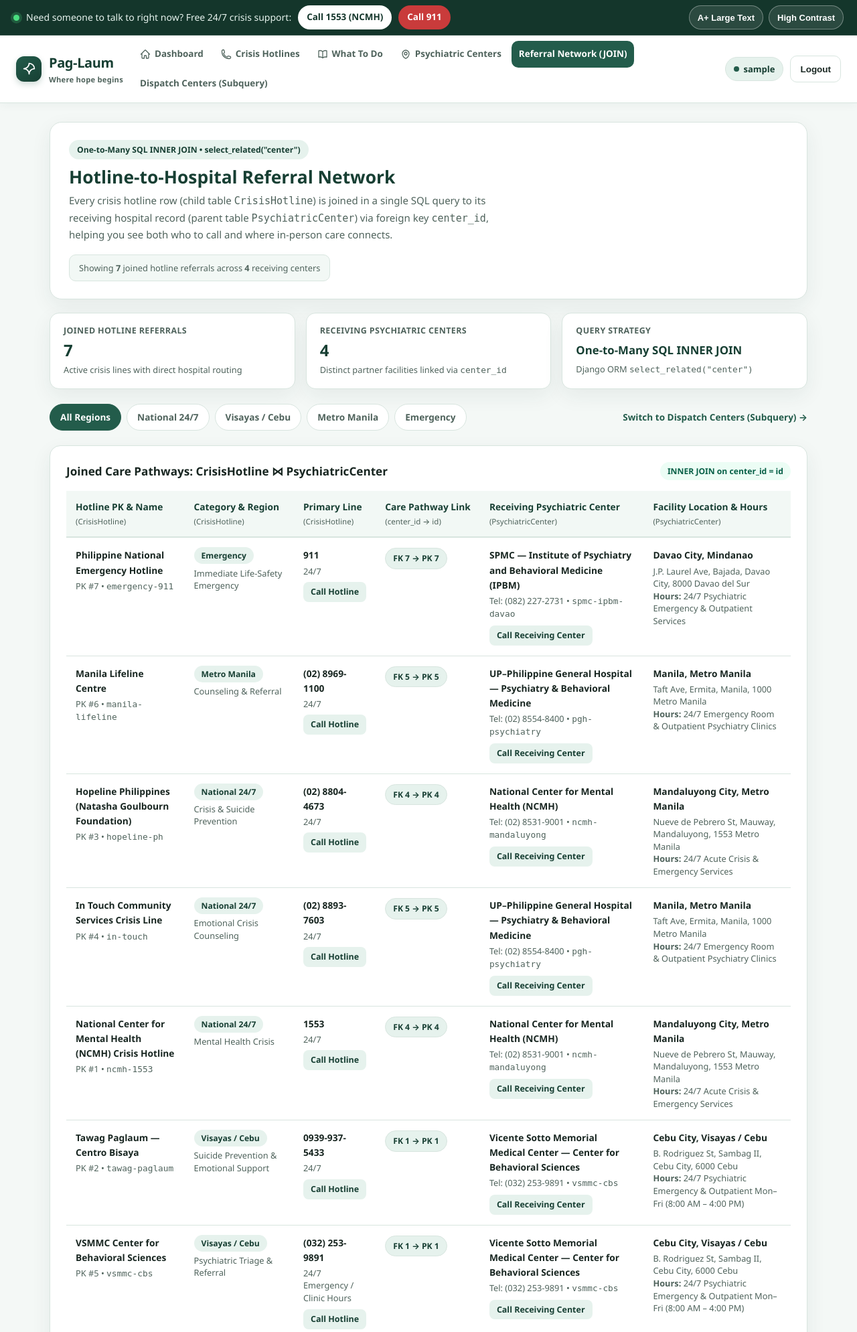
After one commit to Kashkinnn/Pag-Laum, a Django app: page /home/referral-network/ in a window 1280 px wide. The commit adds this page. Shown: the top 1989 px of the page at 67% size. Run offline with Django 5.2, Linux system fonts and the light colour scheme; the visitor is signed in with stand-in values (Sample User, id 1); data comes from the database, SQL or seed files in the repository.

Commit message:
feat(ui-referral-join): modernize Hotline-to-Hospital Referral Network (SQL JOIN) screen

```diff
--- /dev/null
+++ b/apps/home/templates/home/referral_join.html
@@ -0,0 +1,131 @@
+{% extends "home/home.html" %}
+
+{% block title %}Referral Network (SQL JOIN) - Pag-Laum{% endblock %}
+
+{% block main_content %}
+<section class="page-banner">
+    <div>
+        <div class="relational-eyebrow">One-to-Many SQL INNER JOIN &bull; select_related("center")</div>
+        <h1>Hotline-to-Hospital Referral Network</h1>
+        <p>
+            Every crisis hotline row (child table <code>CrisisHotline</code>) is joined in a single SQL query
+            to its receiving hospital record (parent table <code>PsychiatricCenter</code>) via foreign key
+            <code>center_id</code>, helping you see both who to call and where in-person care connects.
+        </p>
+    </div>
+    <div class="static-disclaimer">
+        Showing <strong>{{ total_joined_count }}</strong> joined hotline referral{{ total_joined_count|pluralize }}
+        across <strong>{{ distinct_centers_count }}</strong> receiving center{{ distinct_centers_count|pluralize }}
+    </div>
+</section>
+
+<section class="relational-metrics-strip" aria-label="Referral network summary">
+    <div class="relational-metric-card">
+        <span class="metric-label">Joined Hotline Referrals</span>
+        <strong class="metric-value">{{ total_joined_count }}</strong>
+        <span class="metric-sub">Active crisis lines with direct hospital routing</span>
+    </div>
+    <div class="relational-metric-card">
+        <span class="metric-label">Receiving Psychiatric Centers</span>
+        <strong class="metric-value">{{ distinct_centers_count }}</strong>
+        <span class="metric-sub">Distinct partner facilities linked via <code>center_id</code></span>
+    </div>
+    <div class="relational-metric-card">
+        <span class="metric-label">Query Strategy</span>
+        <strong class="metric-value metric-value-sm">One-to-Many SQL INNER JOIN</strong>
+        <span class="metric-sub">Django ORM <code>select_related("center")</code></span>
+    </div>
+</section>
+
+<section class="filter-toolbar" aria-label="Filter joined referral rows by region">
+    <div class="filter-pills" role="group" aria-label="Filter by hotline region">
+        {% for region in regions %}
+        <a
+            href="{% if region == 'All Regions' %}{{ referral_join_url }}{% else %}{{ referral_join_url }}?region={{ region|urlencode }}{% endif %}"
+            class="filter-pill filter-pill-link {% if selected_region == region %}active{% endif %}"
+        >
+            {{ region }}
+        </a>
+        {% endfor %}
+    </div>
+    <a href="{{ dispatch_subquery_url }}" class="panel-more-link">
+        Switch to Dispatch Centers (Subquery) &rarr;
+    </a>
+</section>
+
+<section class="panel-card relational-table-card" aria-label="Joined CrisisHotline and PsychiatricCenter records">
+    <div class="panel-header">
+        <h3>Joined Care Pathways: CrisisHotline &bowtie; PsychiatricCenter</h3>
+        <span class="badge-hours">INNER JOIN on center_id = id</span>
+    </div>
+
+    <div class="table-responsive">
+        <table class="relational-table">
+            <thead>
+                <tr>
+                    <th>Hotline PK &amp; Name <span class="th-sub">(CrisisHotline)</span></th>
+                    <th>Category &amp; Region <span class="th-sub">(CrisisHotline)</span></th>
+                    <th>Primary Line <span class="th-sub">(CrisisHotline)</span></th>
+                    <th>Care Pathway Link <span class="th-sub">(center_id &rarr; id)</span></th>
+                    <th>Receiving Psychiatric Center <span class="th-sub">(PsychiatricCenter)</span></th>
+                    <th>Facility Location &amp; Hours <span class="th-sub">(PsychiatricCenter)</span></th>
+                </tr>
+            </thead>
+            <tbody>
+                {% for hotline in hotline_referrals %}
+                <tr>
+                    <td>
+                        <div class="cell-primary">{{ hotline.name }}</div>
+                        <div class="cell-meta">PK #{{ hotline.id }} &bull; <code>{{ hotline.slug }}</code></div>
+                    </td>
+                    <td>
+                        <span class="badge-region">{{ hotline.region }}</span>
+                        <div class="cell-meta" style="margin-top: 6px;">{{ hotline.category }}</div>
+                    </td>
+                    <td>
+                        {% if hotline.numbers %}
+                        <div class="cell-primary">{{ hotline.numbers.0.phone }}</div>
+                        <div class="cell-meta">{{ hotline.availability }}</div>
+                        <a href="tel:{{ hotline.numbers.0.dial }}" class="table-call-link">Call Hotline</a>
+                        {% else %}
+                        <span class="cell-meta">{{ hotline.availability }}</span>
+                        {% endif %}
+                    </td>
+                    <td>
+                        <span class="fk-pill">FK {{ hotline.center_id }} &rarr; PK {{ hotline.center.id }}</span>
+                    </td>
+                    <td>
+                        <div class="cell-primary">{{ hotline.center.name }}</div>
+                        <div class="cell-meta">
+                            Tel: {{ hotline.center.phone }} &bull; <code>{{ hotline.center.slug }}</code>
+                        </div>
+                        <a href="tel:{{ hotline.center.dial }}" class="table-call-link">Call Receiving Center</a>
+                    </td>
+                    <td>
+                        <div class="cell-primary">{{ hotline.center.city }}, {{ hotline.center.region }}</div>
+                        <div class="cell-meta">{{ hotline.center.address }}</div>
+                        <div class="cell-meta"><strong>Hours:</strong> {{ hotline.center.hours }}</div>
+                    </td>
+                </tr>
+                {% empty %}
+                <tr>
+                    <td colspan="6" class="empty-table-cell">No joined referral records matched this region filter.</td>
+                </tr>
+                {% endfor %}
+            </tbody>
+        </table>
+    </div>
+</section>
+
+<section class="panel-card sql-proof-card" aria-label="Django ORM and generated SQL verification">
+    <div class="panel-header">
+        <h3>ORM &amp; Compiled SQL Verification</h3>
+        <span class="badge-region">apps/home/views.py &rarr; build_referral_join_queryset()</span>
+    </div>
+    <p class="hotline-desc" style="margin-bottom: 12px;">
+        Django ORM compiles <code>CrisisHotline.objects.select_related("center").filter(center__isnull=False)</code>
+        into a single SQL <code>INNER JOIN</code> without issuing extra queries per row:
+    </p>
+    <pre class="sql-code-block"><code>{{ generated_sql }}</code></pre>
+</section>
+{% endblock %}
--- a/static/css/home.css
+++ b/static/css/home.css
@@ -1464,13 +1464,56 @@ html[data-contrast="high"] .app-header {
 
 .relational-eyebrow {
     display: inline-block;
-    margin-bottom: 8px;
-    padding: 4px 10px;
+    margin-bottom: 10px;
+    padding: 5px 12px;
     border-radius: 999px;
     background: var(--primary-light);
     color: var(--primary-dark);
-    font-size: 12px;
-    font-weight: 700;
+    font-size: 0.76rem;
+    font-weight: 700;
+}
+
+.relational-metrics-strip {
+    display: grid;
+    grid-template-columns: repeat(3, 1fr);
+    gap: 16px;
+    margin-bottom: 22px;
+}
+
+.relational-metric-card {
+    background: var(--surface);
+    border: 1.5px solid var(--border-subtle);
+    border-radius: 14px;
+    padding: 16px 20px;
+    display: flex;
+    flex-direction: column;
+    gap: 4px;
+    box-shadow: var(--shadow-soft);
+}
+
+.metric-label {
+    font-size: 0.78rem;
+    font-weight: 700;
+    text-transform: uppercase;
+    letter-spacing: 0.03em;
+    color: var(--text-muted);
+}
+
+.metric-value {
+    font-size: 1.5rem;
+    font-weight: 700;
+    color: var(--primary-dark);
+    line-height: 1.25;
+}
+
+.metric-value.metric-value-sm {
+    font-size: 1.05rem;
+    padding: 4px 0;
+}
+
+.metric-sub {
+    font-size: 0.8rem;
+    color: var(--text-muted);
 }
 
 .filter-pill-link {
@@ -1491,15 +1534,15 @@ html[data-contrast="high"] .app-header {
 .relational-table {
     width: 100%;
     border-collapse: collapse;
-    font-size: 13.5px;
+    font-size: 0.86rem;
 }
 
 .relational-table th {
     text-align: left;
-    padding: 12px 14px;
-    background: #f4f8f6;
-    color: var(--primary-dark);
-    border-bottom: 2px solid #d5e2dd;
+    padding: 13px 14px;
+    background: var(--primary-soft);
+    color: var(--primary-dark);
+    border-bottom: 2px solid var(--border-subtle);
     font-weight: 700;
     vertical-align: top;
     white-space: nowrap;
@@ -1507,20 +1550,20 @@ html[data-contrast="high"] .app-header {
 
 .th-sub {
     display: block;
-    font-size: 11.5px;
+    font-size: 0.72rem;
     font-weight: 500;
     color: var(--text-muted);
     margin-top: 2px;
 }
 
 .relational-table td {
-    padding: 14px;
-    border-bottom: 1px solid #e6efeb;
+    padding: 15px 14px;
+    border-bottom: 1px solid var(--border-subtle);
     vertical-align: top;
 }
 
 .relational-table tbody tr:hover {
-    background: #f9fcfb;
+    background: var(--primary-soft);
 }
 
 .cell-primary {
@@ -1530,43 +1573,51 @@ html[data-contrast="high"] .app-header {
 }
 
 .cell-meta {
-    font-size: 12.5px;
+    font-size: 0.8rem;
     color: var(--text-muted);
     line-height: 1.45;
 }
 
 .fk-pill {
     display: inline-block;
-    padding: 4px 10px;
+    padding: 5px 11px;
     border-radius: 999px;
-    background: #eef4ff;
-    color: #1e40af;
-    font-size: 12px;
+    background: var(--primary-light);
+    border: 1px solid var(--border-subtle);
+    color: var(--primary-dark);
+    font-size: 0.76rem;
     font-weight: 700;
     white-space: nowrap;
 }
 
 .walkin-pill {
     display: inline-block;
-    padding: 4px 10px;
+    padding: 5px 11px;
     border-radius: 999px;
-    background: #fef3c7;
-    color: #92400e;
-    font-size: 12px;
+    background: var(--accent-warm);
+    border: 1px solid var(--accent-warm-border);
+    color: var(--accent-warm-text);
+    font-size: 0.78rem;
     font-weight: 600;
 }
 
 .table-call-link {
-    display: inline-block;
-    margin-top: 6px;
-    font-size: 12.5px;
-    font-weight: 700;
-    color: var(--primary);
+    display: inline-flex;
+    align-items: center;
+    margin-top: 7px;
+    padding: 5px 11px;
+    border-radius: 8px;
+    background: var(--primary-light);
+    font-size: 0.78rem;
+    font-weight: 700;
+    color: var(--primary-dark);
     text-decoration: none;
+    transition: background-color 0.15s ease, color 0.15s ease;
 }
 
 .table-call-link:hover {
-    text-decoration: underline;
+    background: var(--primary);
+    color: #ffffff;
 }
 
 .empty-table-cell {
@@ -1576,18 +1627,18 @@ html[data-contrast="high"] .app-header {
 }
 
 .sql-proof-card {
-    background: #fbfdfc;
+    background: var(--primary-soft);
 }
 
 .sql-code-block {
     margin: 0;
-    padding: 14px 16px;
-    border-radius: 10px;
+    padding: 16px 18px;
+    border-radius: 12px;
     background: #142822;
     color: #d7f3e8;
     font-family: ui-monospace, SFMono-Regular, Menlo, Monaco, Consolas, "Liberation Mono", "Courier New", monospace;
-    font-size: 12.5px;
-    line-height: 1.55;
+    font-size: 0.8rem;
+    line-height: 1.58;
     overflow-x: auto;
     white-space: pre-wrap;
     word-break: break-word;
@@ -1621,6 +1672,7 @@ html[data-contrast="high"] .app-header {
     .checkin-cards-grid,
     .feature-grid,
     .relational-grid,
+    .relational-metrics-strip,
     .dashboard-split,
     .hotlines-grid,
     .tools-grid,
```
